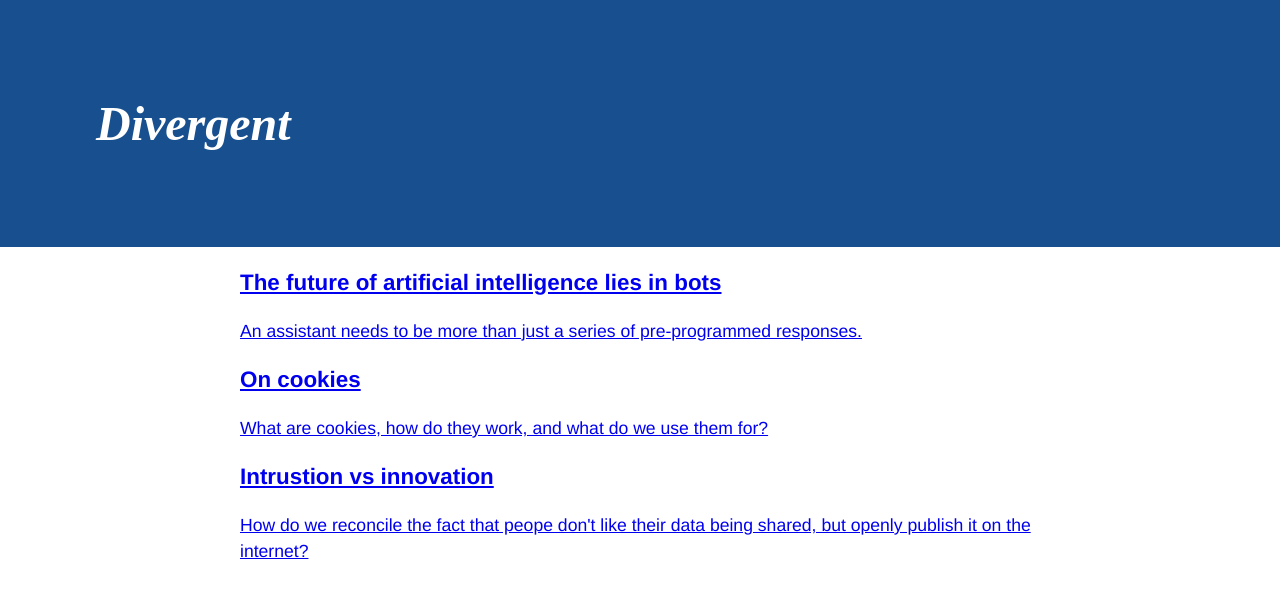
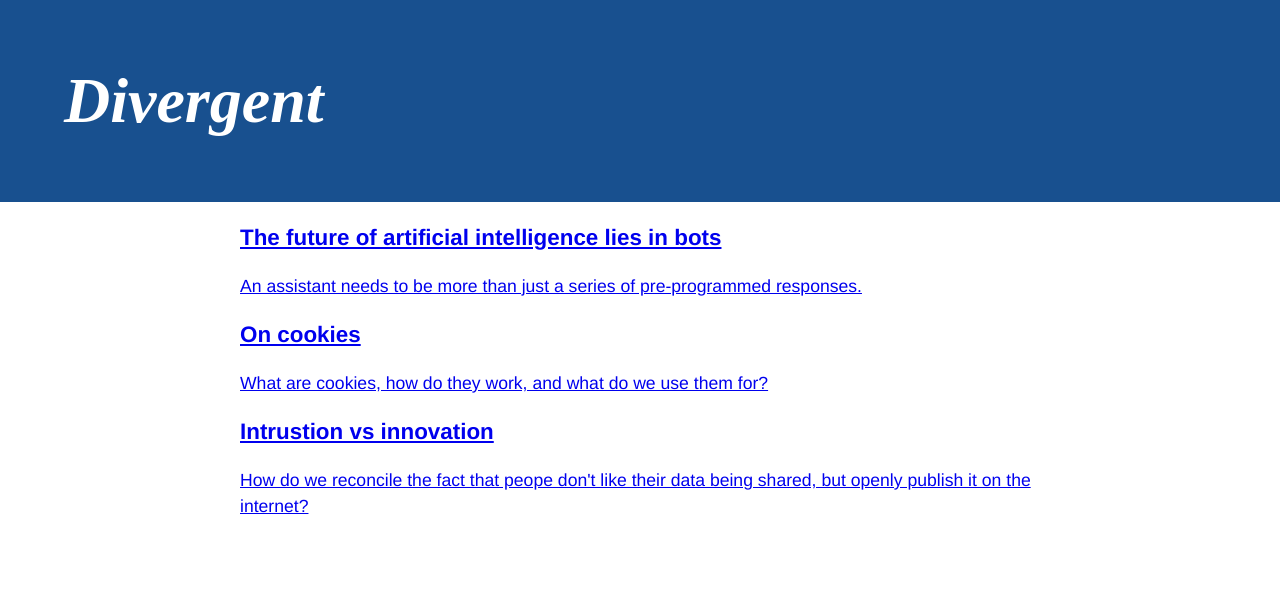
Before and after one commit to alistairdent/alistairdent.github.io, a Jekyll site: the page built from index.html, in a window 1280 px wide. Shown: the top 598 px of the page. Built offline with Jekyll 4.4.1, drawn with Linux system fonts in a browser that asks for light colours.

Commit message:
Update default.html

```diff
--- a/_layouts/default.html
+++ b/_layouts/default.html
@@ -59,13 +59,13 @@
 				a.headerlink {
 					width: 100%;
 					margin: 0;
-					padding: 2em;
+					padding: 1em;
 					background-color: #18508F;
 					text-align: left;
 					display: inline-block;
 					text-decoration: none;
 					font-style: italic;
-					font-size: 3em;
+					font-size: 4em;
 					font-weight: bold;
 					color: #ffffff;
 				}
```
